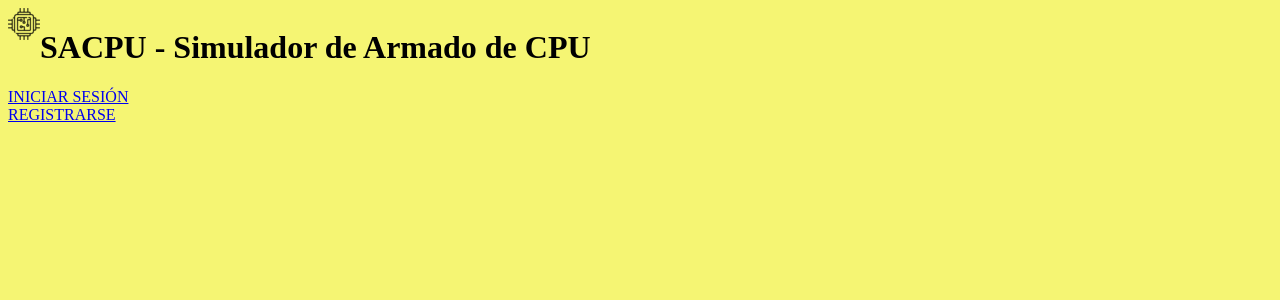
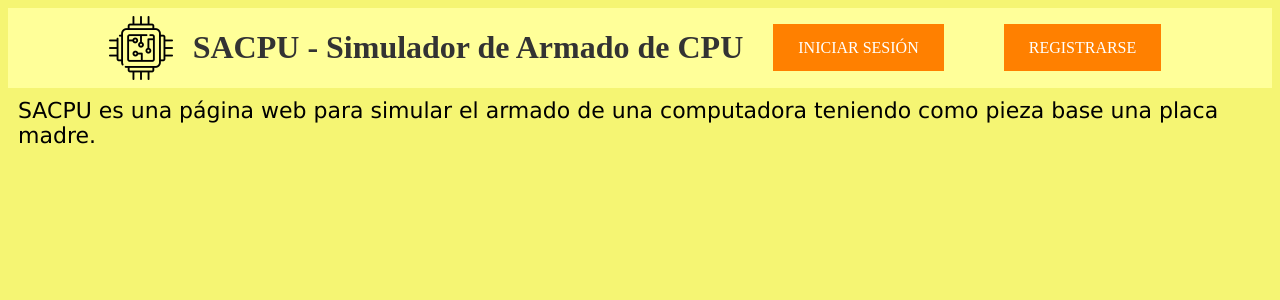
Before and after one commit to ChangKuoman/SACPU, a Flask app: page / in a window 1280 px wide. Shown: the top 300 px of the page. Run offline with Flask 2, Linux system fonts and the light colour scheme.

Commit message:
añadido styles.css

```diff
--- a/templates/index.html
+++ b/templates/index.html
@@ -4,37 +4,38 @@
             SACPU - Simulador de Armado de CPU
         </title>
         <link rel="shortcut icon" type="image/png" href="static/favicon.ico">
+        <link rel="stylesheet" href="static/css/style.css">
     </head>
-
-    <style>
-        .header {
-            display: flex;
-            flex-direction: row;
-        }
-    </style>
 
     <body bgcolor="#f5f573">
         <header class="header">
-            <img src="static/favicon-32x32.png" alt="Icono" width="32px" height="32px">
+            <img class="icono" src="static/favicon.ico" alt="Icono" width="64px" height="64px">
+
             <h1>
                 SACPU - Simulador de Armado de CPU
             </h1>
+
+
+            <div class="boton_div">
+                <a class="boton_login" href="/login" target="_self">
+                    INICIAR SESIÓN
+                </a>
+
+            </div>
+
+            <div class="boton_div">
+                <a class="boton_login" href="/register" target="_self">
+                    REGISTRARSE
+                </a>
+
+            </div>
         </header>
 
-        <div>
+        <div class="presentation">
+            SACPU es una página web para simular el armado de una computadora teniendo como pieza base una placa madre.
+        </div>
 
 
-            <div>
-                <a href="/login" target="_self">
-                    INICIAR SESIÓN
-                </a>
-            </div>
 
-            <div>
-                <a href="/register" target="_self">
-                    REGISTRARSE
-                </a>
-            </div>
-        </div>
     </body>
 </html>
--- /dev/null
+++ b/templates/static/css/style.css
@@ -0,0 +1,32 @@
+.header {
+    align-items: center;
+    display: flex;
+
+    justify-content: center;
+
+    flex-direction: row;
+
+    background: #ffff99;
+    color: #333;
+}
+.boton_login {
+    background-color: #ff8000;
+    color: white;
+    padding: 15px 25px;
+    text-decoration: none;
+}
+.boton_loging:hover {
+   background-color: #ff8000;
+}
+.boton_div{
+    padding: 15px 25px;
+    margin: 5px;
+}
+.icono{
+    margin: 0px 20px;
+}
+.presentation{
+    font-family: Verdana, Geneva, Tahoma, sans-serif;
+    font-size: 22px;
+    margin: 10px;
+}
```
